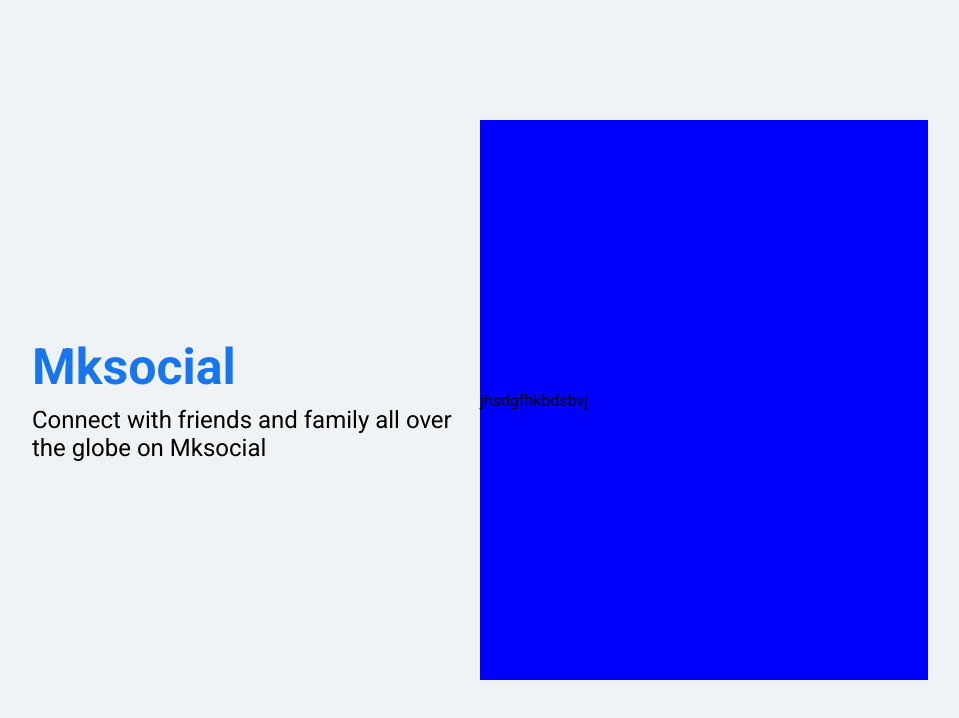
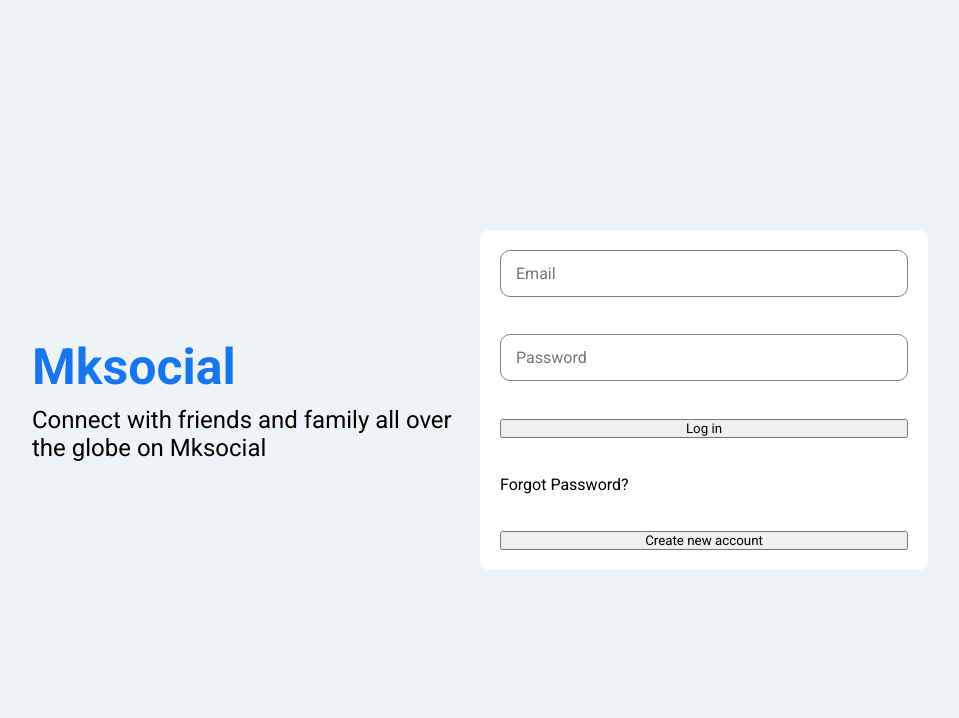
Before and after one commit to mkolade/socialMediaMERNapp, a React (Vite) app in the folder frontend/: page / in a window 1280 px wide. Shown: the top 718 px of the page, without its empty margins (160-1119 px from the left). Built offline with nearby package versions, Linux system fonts and the light colour scheme.

Commit message:
one stying login inputs

```diff
--- a/frontend/src/pages/Login/Login.css
+++ b/frontend/src/pages/Login/Login.css
@@ -26,6 +26,22 @@
 .loginDesc{
     font-size: 24px;
 }
-.loginRight{
-    background: blue;
+.loginForm{
+    height: 300px;
+    padding: 20px;
+    background: white;
+    border-radius: 10px;
+    display: flex;
+    flex-direction: column;
+    justify-content: space-between;
 }
+.loginInput{
+    font-size: 16px;
+    height: 45px;
+    border-radius: 10px;
+    border: 1px solid gray;
+    padding-left: 15px;
+}
+.loginInput:focus{
+    outline: none;
+}
--- a/frontend/src/pages/Login/Login.jsx
+++ b/frontend/src/pages/Login/Login.jsx
@@ -8,9 +8,13 @@ export default function Login() {
             <div className="loginDesc">Connect with friends and family all over the globe on Mksocial</div>
         </div>
         <div className="loginRight">
-            <div className="loginBox">
-                jhsdgfhkbdsbvj
-            </div>
+            <form className="loginForm">
+                <input placeholder="Email" type='email' className="loginInput" />
+                <input placeholder="Password" type='password' className="loginInput" />
+                <button className="loginSubmit" type='submit'>Log in</button>
+                <span className="loginForgot">Forgot Password?</span>
+                <button className="loginCreateNew">Create new account</button>
+            </form>
         </div>
       </div>
     </div>
```
